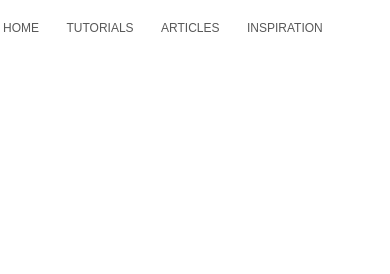
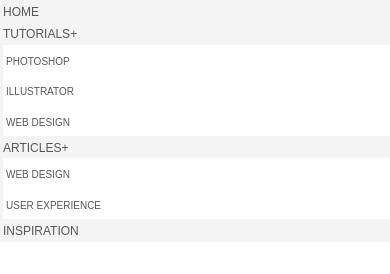
Before and after one commit to sparkedelements/Responsive-Navs, a plain HTML site: page index.html in a window 390 px wide. Drawn offline with nearby package versions, Linux system fonts and the light colour scheme.

Commit message:
Version 1.2c
Added CSS Media Query and nav styling for mobile

```diff
--- a/css/main.css
+++ b/css/main.css
@@ -106,8 +106,16 @@
 	font-size:10px;
 	}
 
+nav{
+	text-align:center;
+	width:100%;
+	background:#f4f4f4;
+	}
+
 ul{
 	padding:0 0 0 0;
+	margin-top:0px;
+	margin-bottom:0px;
 	}
 
 li{
@@ -138,6 +146,7 @@
 	width:135px;
 	padding-right:0px;
     border-radius: 2px;
+	text-align:left;
 	}
 
 
@@ -147,11 +156,16 @@
 	width:138px;
 	background:#E5E5E5;
     border-radius: 2px;
+	text-align:left;
 	}
 
 nav ul ul li:hover> a{
 	color:#fff;
 	}
+
+
+
+
 
 
 
@@ -237,11 +251,51 @@
    Modify as content requires.
    ========================================================================== */
 
-@media only screen and (max-width: 40em)  {
-	/* 640px */
+@media only screen and (max-width: 48em)  {
+	/* 768px */
     /* Style adjustments for viewports that meet the condition */
 
 
+	.navmenu{
+		display:block;
+		text-align:left;
+		}
+
+
+	nav ul li{
+		display:block;
+		padding-right:20px;
+		}
+
+	nav ul ul{
+		display:block;
+		}
+
+
+	nav ul ul li:hover{
+		width:100%;
+		text-align:left;
+		background:#ffffff;
+		}
+
+	nav ul ul li:hover> a{
+		color:#000000;
+		}
+
+	nav ul li:hover ul{
+		position:relative;
+		width:100%;
+		}
+
+	nav ul ul li{
+		background:#FFFFFF;
+		}
+
+	nav ul li{
+		padding-right:0px;
+		}
+
+}
 
 
 
--- a/index.html
+++ b/index.html
@@ -21,10 +21,10 @@
 
         <!-- Add your site or application content here -->
 
-<nav>
+<nav class="navmenu">
 	<ul>
 		<li><a href="#">Home</a></li>
-		<li><a href="#">Tutorials</a>
+		<li><a href="#">Tutorials+</a>
 			<ul>
 				<li><a href="#">Photoshop</a></li>
 				<li><a href="#">Illustrator</a></li>
@@ -32,7 +32,7 @@
 				</li>
 			</ul>
 		</li>
-		<li><a href="#">Articles</a>
+		<li><a href="#">Articles+</a>
 			<ul>
 				<li><a href="#">Web Design</a></li>
 				<li><a href="#">User Experience</a></li>
@@ -42,10 +42,20 @@
 	</ul>
 </nav>
 
+
+
+
+
+
+
+
+
+
         <script src="//ajax.googleapis.com/ajax/libs/jquery/1.11.2/jquery.min.js"></script>
         <script>window.jQuery || document.write('<script src="js/vendor/jquery-1.11.2.min.js"><\/script>')</script>
         <script src="js/plugins.js"></script>
         <script src="js/main.js"></script>
+        <script src="js/nav.js"></script>
 
         <!-- Google Analytics: change UA-XXXXX-X to be your site's ID. -->
         <script>
--- /dev/null
+++ b/js/nav.js
@@ -0,0 +1,8 @@
+//Responsive Nav Bar //
+
+
+$(window).resize(function(){
+	if ($(".navmenu").css("display") == "block" ){
+		// your code here
+	}
+});
```
